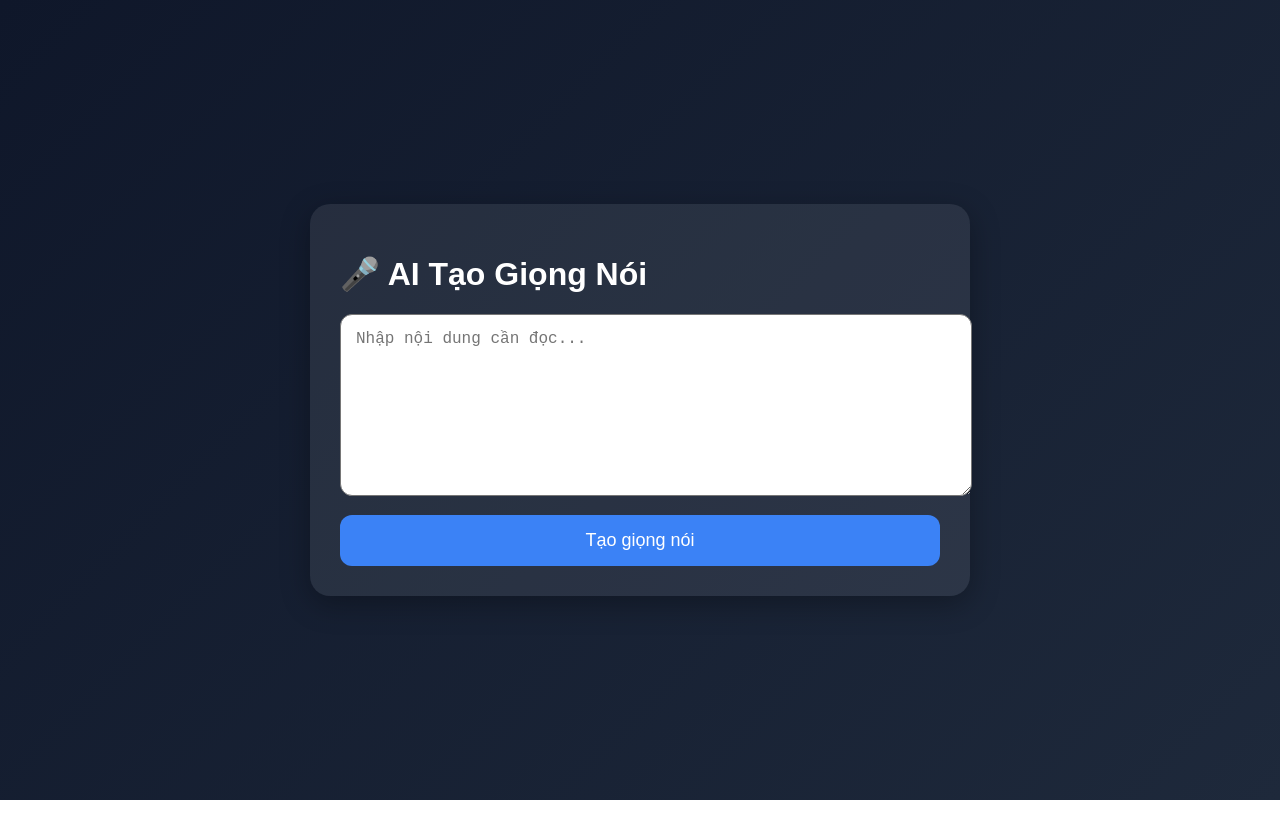
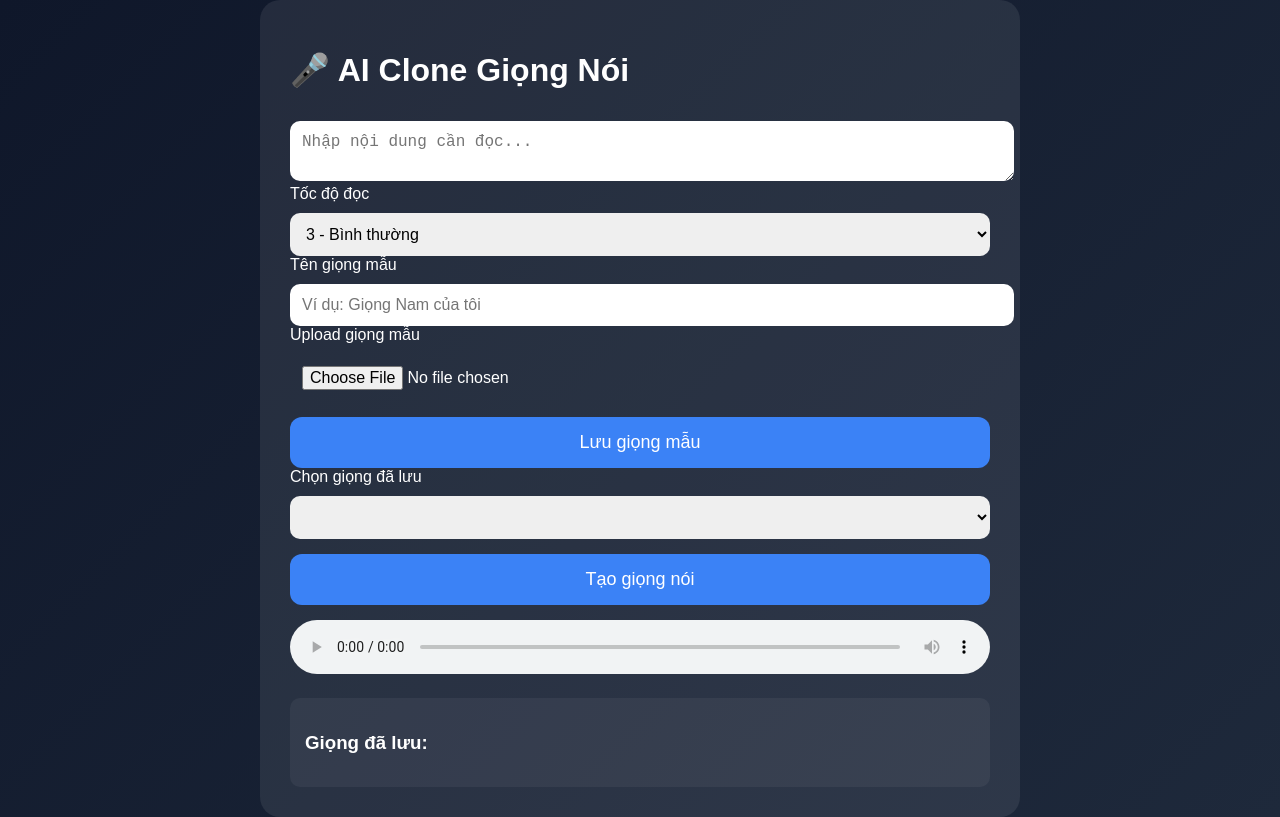
Before and after one commit to DuyNguyen71-code/AI, a plain HTML site: page index.html in a window 1280 px wide. Drawn offline with Linux system fonts and the light colour scheme.

Commit message:
Update index.html

```diff
--- a/index.html
+++ b/index.html
@@ -3,7 +3,7 @@
 <head>
   <meta charset="UTF-8">
   <meta name="viewport" content="width=device-width, initial-scale=1.0">
-  <title>AI Tạo Giọng Nói</title>
+  <title>AI Clone Giọng Nói</title>
   <style>
     body {
       font-family: Arial, sans-serif;
@@ -20,55 +20,144 @@
       padding: 30px;
       border-radius: 20px;
       width: 90%;
-      max-width: 600px;
-      box-shadow: 0 8px 30px rgba(0,0,0,0.3);
+      max-width: 700px;
     }
-    textarea {
+    textarea, select, input {
       width: 100%;
-      height: 150px;
-      border-radius: 12px;
-      padding: 15px;
+      margin-top: 10px;
+      padding: 12px;
+      border-radius: 10px;
       font-size: 16px;
+      border: none;
     }
-    button {
+    button, a {
+      display: block;
       width: 100%;
       margin-top: 15px;
       padding: 15px;
+      text-align: center;
       border: none;
       border-radius: 12px;
       background: #3b82f6;
       color: white;
       font-size: 18px;
+      text-decoration: none;
       cursor: pointer;
     }
-    button:hover {
-      background: #2563eb;
+    audio {
+      width: 100%;
+      margin-top: 15px;
+    }
+    .saved-voices {
+      margin-top: 20px;
+      background: rgba(255,255,255,0.05);
+      padding: 15px;
+      border-radius: 10px;
     }
   </style>
 </head>
 <body>
   <div class="container">
-    <h1>🎤 AI Tạo Giọng Nói</h1>
+    <h1>🎤 AI Clone Giọng Nói</h1>
+
     <textarea id="text" placeholder="Nhập nội dung cần đọc..."></textarea>
-    <button onclick="speakText()">Tạo giọng nói</button>
+
+    <label>Tốc độ đọc</label>
+    <select id="speed">
+      <option value="0.6">1 - Rất chậm</option>
+      <option value="0.8">2 - Chậm</option>
+      <option value="1" selected>3 - Bình thường</option>
+      <option value="1.2">4 - Nhanh</option>
+      <option value="1.5">5 - Rất nhanh</option>
+    </select>
+
+    <label>Tên giọng mẫu</label>
+    <input type="text" id="voiceName" placeholder="Ví dụ: Giọng Nam của tôi">
+
+    <label>Upload giọng mẫu</label>
+    <input type="file" id="voiceFile" accept="audio/*">
+
+    <button onclick="saveVoice()">Lưu giọng mẫu</button>
+
+    <label>Chọn giọng đã lưu</label>
+    <select id="savedVoices"></select>
+
+    <button onclick="generateAudio()">Tạo giọng nói</button>
+    <audio id="audio" controls></audio>
+    <a id="downloadLink" style="display:none;" download="voice.mp3">Tải file MP3</a>
+
+    <div class="saved-voices" id="voiceList"></div>
   </div>
 
   <script>
-    function speakText() {
-      const text = document.getElementById("text").value;
+    const apiKey = "sk_bd4e50ee3d9a1f81713a21c793844790453731512366d7ea";
+    let voices = JSON.parse(localStorage.getItem("voices") || "[]");
 
-      if (!text) {
-        alert("Vui lòng nhập nội dung");
+    function renderVoices() {
+      const select = document.getElementById("savedVoices");
+      const list = document.getElementById("voiceList");
+      select.innerHTML = "";
+      list.innerHTML = "<h3>Giọng đã lưu:</h3>";
+      voices.forEach(v => {
+        select.innerHTML += `<option value="${v.voice_id}">${v.name}</option>`;
+        list.innerHTML += `<p>${v.name}</p>`;
+      });
+    }
+
+    async function saveVoice() {
+      const fileInput = document.getElementById("voiceFile");
+      const voiceName = document.getElementById("voiceName").value;
+      if (!fileInput.files.length || !voiceName) {
+        alert("Vui lòng nhập tên giọng và chọn file âm thanh");
         return;
       }
 
-      const utterance = new SpeechSynthesisUtterance(text);
-      utterance.lang = "vi-VN";
-      utterance.rate = 1;
-      utterance.pitch = 1;
+      const formData = new FormData();
+      formData.append("name", voiceName);
+      formData.append("files", fileInput.files[0]);
 
-      speechSynthesis.speak(utterance);
+      const response = await fetch("https://api.elevenlabs.io/v1/voices/add", {
+        method: "POST",
+        headers: { "xi-api-key": apiKey },
+        body: formData
+      });
+
+      const data = await response.json();
+      voices.push({ name: voiceName, voice_id: data.voice_id });
+      localStorage.setItem("voices", JSON.stringify(voices));
+      renderVoices();
+      alert("Đã lưu giọng thành công");
     }
+
+    async function generateAudio() {
+      const text = document.getElementById("text").value;
+      const voiceId = document.getElementById("savedVoices").value;
+      const speed = document.getElementById("speed").value;
+      const audio = document.getElementById("audio");
+      const downloadLink = document.getElementById("downloadLink");
+
+      const response = await fetch(`https://api.elevenlabs.io/v1/text-to-speech/${voiceId}`, {
+        method: "POST",
+        headers: {
+          "xi-api-key": apiKey,
+          "Content-Type": "application/json"
+        },
+        body: JSON.stringify({
+          text: text,
+          model_id: "eleven_multilingual_v2"
+        })
+      });
+
+      const blob = await response.blob();
+      const url = URL.createObjectURL(blob);
+      audio.src = url;
+      audio.playbackRate = parseFloat(speed);
+      audio.play();
+      downloadLink.href = url;
+      downloadLink.style.display = "block";
+    }
+
+    renderVoices();
   </script>
 </body>
 </html>
```
